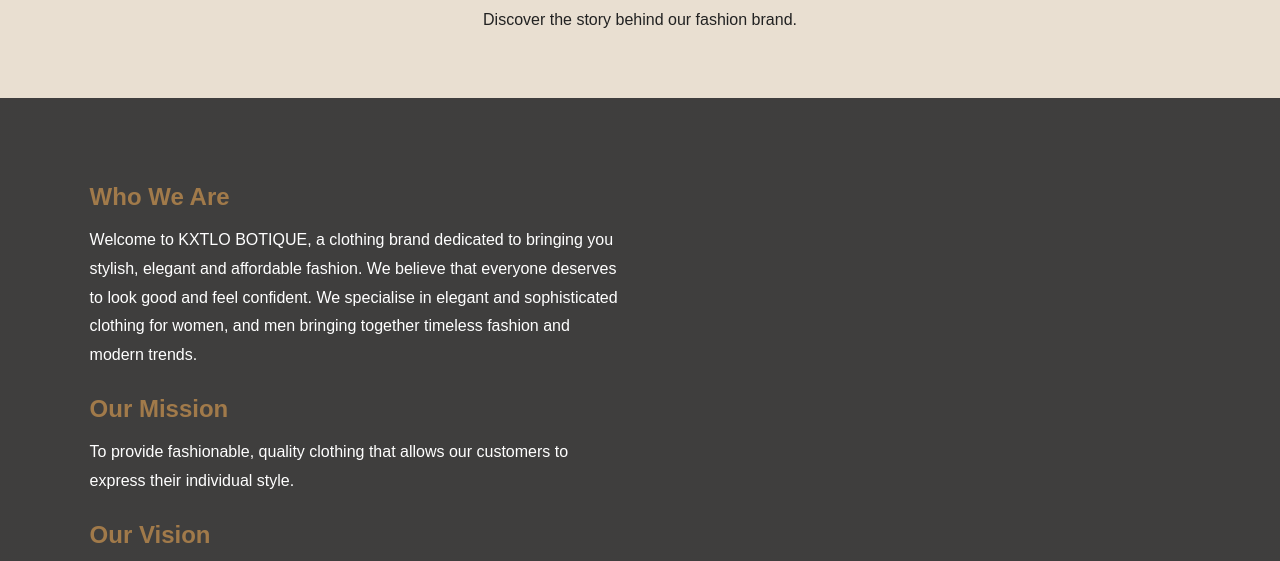
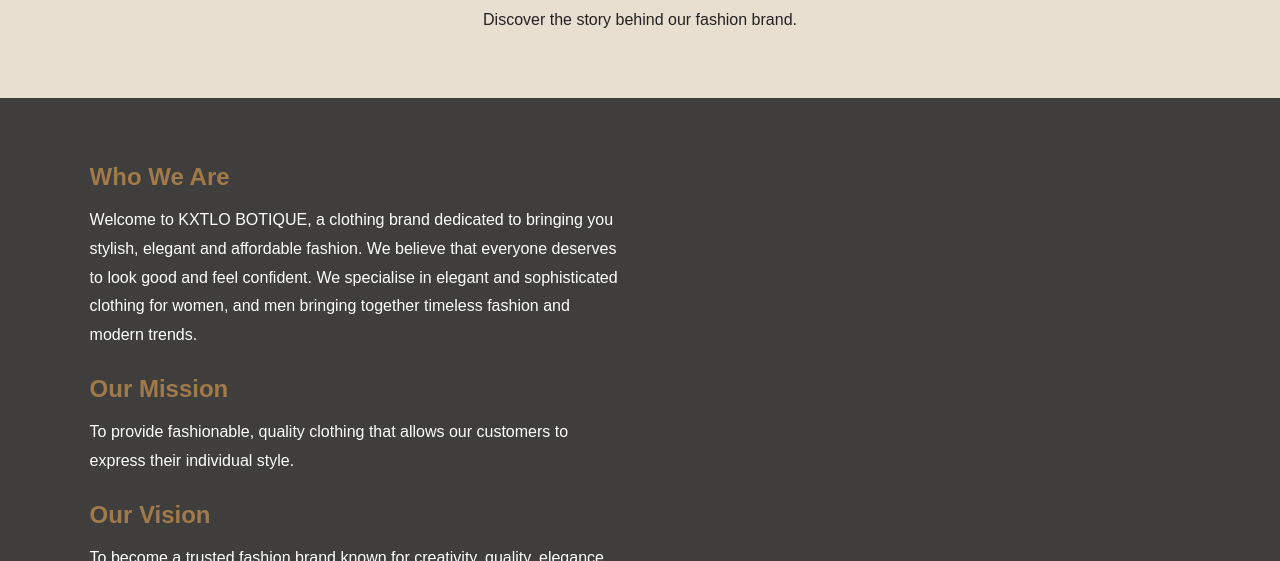
Before and after one commit to kutlomafoko/cloth_shop_website, a plain HTML site: page about.html in a window 1280 px wide. Shown: the part 209-770 px from the top of the page. Drawn offline with Linux system fonts and the light colour scheme; grey boxes are pictures that could not be loaded.

Commit message:
Decrease padding in grid layout
Reduced padding from 60px to 40px.

```diff
--- a/style.css
+++ b/style.css
@@ -220,7 +220,7 @@ nav a.active {
     grid-template-columns: 1fr 1fr;
     gap: 40px;
     align-items: center;
-    padding: 60px 7%;
+    padding: 40px 7%;
 
     /* Background picture */
     background:
```
